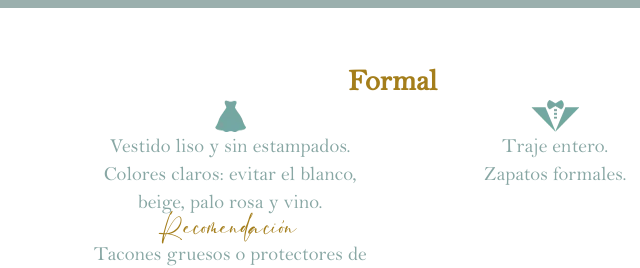
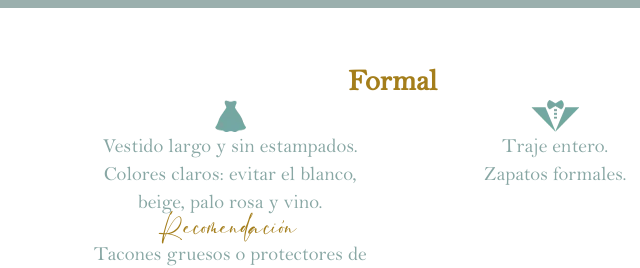
Before and after one commit to MigueMat4/bodamarcoykei, an Astro site: page / in a window 1280 px wide. Shown: the part 2420-2688 px from the top of the page, 410-1050 px from the left. Built offline with nearby package versions, Linux system fonts and the light colour scheme; Astro itself is replaced by a stand-in of ours.

Commit message:
upgrade dress code for women

```diff
--- a/src/components/DressCode.astro
+++ b/src/components/DressCode.astro
@@ -18,7 +18,7 @@ import dress from '../images/dress.webp';
         <div class="flex text-lg sm:text-xl">
             <div class="w-1/2 px-4">
                 <Image src={dress} alt="Vestido mujeres" class="h-8 mx-auto" />
-                <p>Vestido liso y sin estampados.</p>
+                <p>Vestido largo y sin estampados.</p>
                 <p>Colores claros: evitar el blanco, beige, palo rosa y vino.</p>
                 <p class="text-[#A47E1B] text-base sm:lg text-title">Recomendación</p>
                 <p>Tacones gruesos o protectores de tacón</p>
```
